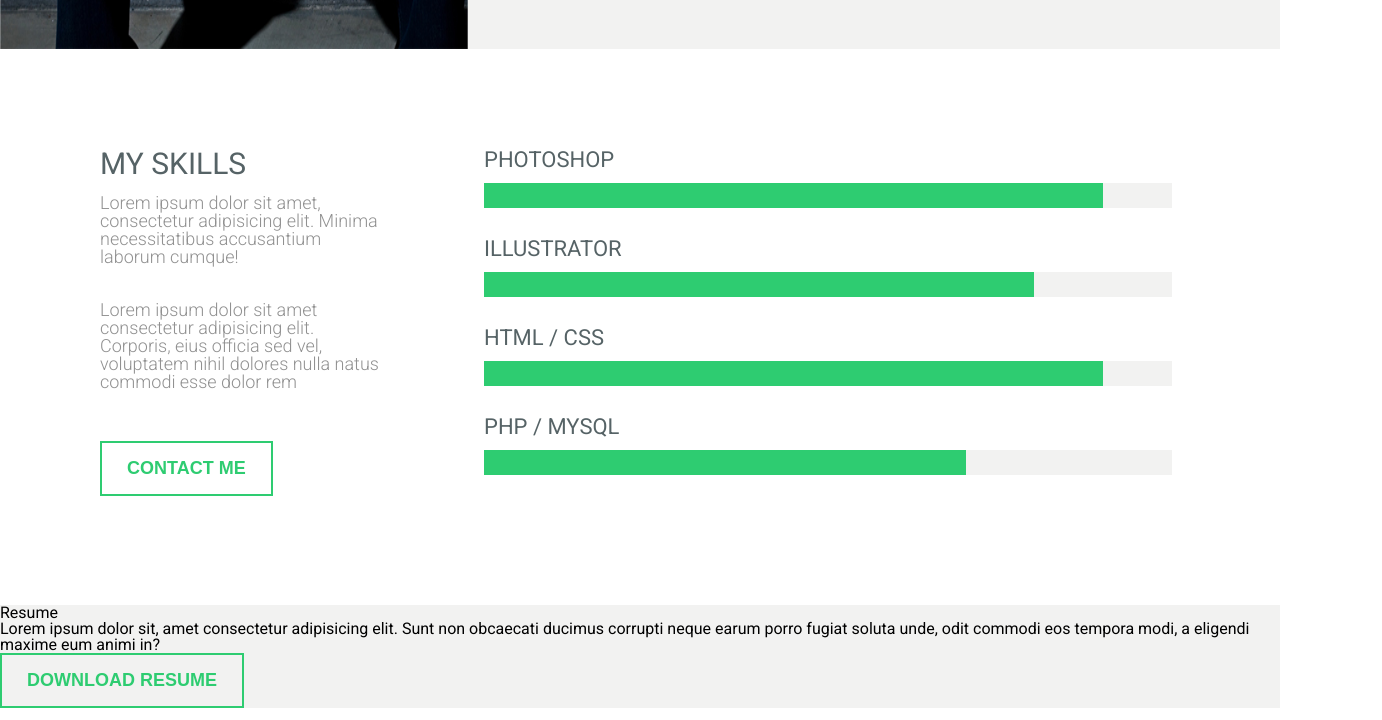
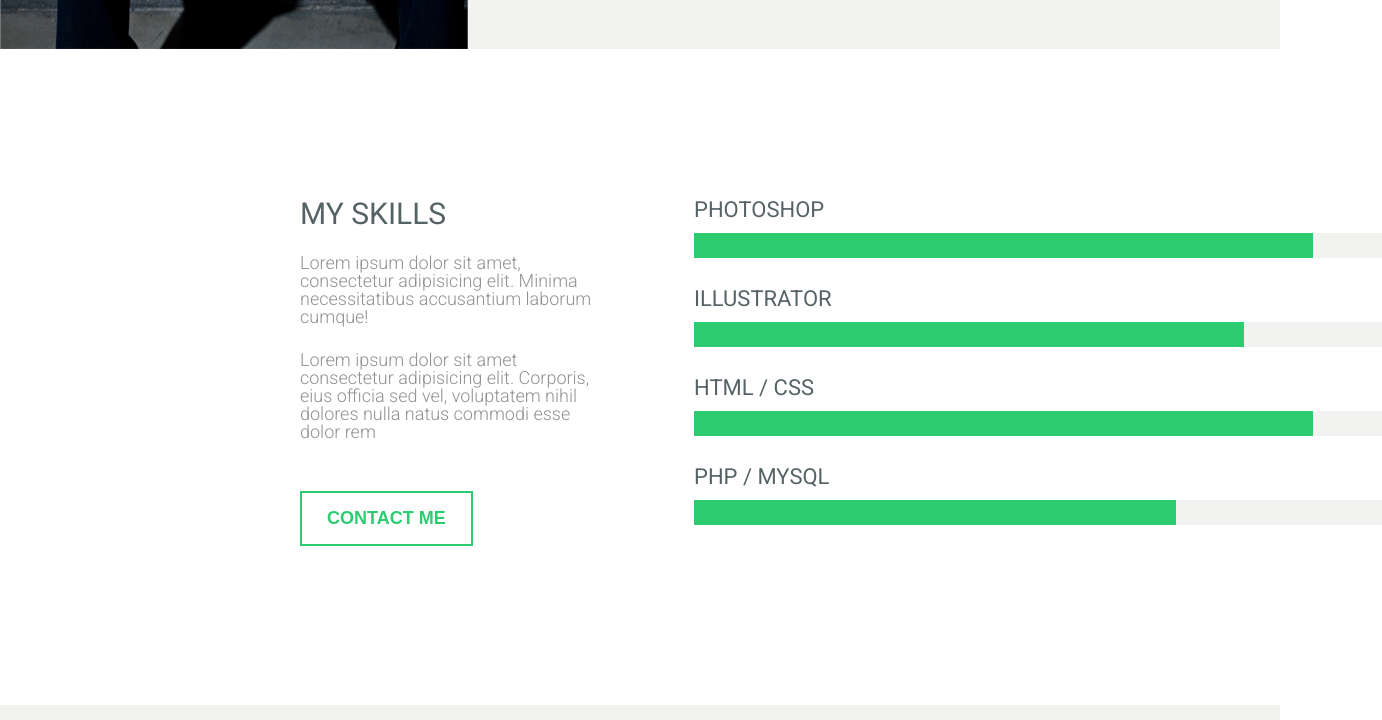
Before and after one commit to SolntsevDaniil/Landing-1, a plain HTML site: page index.html in a window 1280 px wide. Shown: the part 2020-2740 px from the top of the page, 1382 px wide, since content can reach past the window. Drawn offline with Linux system fonts and the light colour scheme.

Commit message:
Version 2.3.5

```diff
--- a/sass/_buttons.scss
+++ b/sass/_buttons.scss
@@ -12,6 +12,7 @@
         color: $white;
         border: 2px solid $white;
         &:hover {
+            color: $green;
             background-color: $dark;
             border: 2px solid $dark;
         }
--- /dev/null
+++ b/sass/_resume.scss
@@ -0,0 +1,16 @@
+.resume {
+    padding: 120px 0 120px 0;
+    text-align: center;
+    background-color: $greyBGC;
+    &__title {
+        font-size: 30px;
+        color: $darkGrey;
+        text-transform: uppercase;
+    }
+    &__text {
+        font-size: 18px;
+        font-weight: lighter;
+        padding: 10px 0 30px 0;
+        line-height: 1.2;
+    }
+}
--- a/sass/_skills.scss
+++ b/sass/_skills.scss
@@ -1,18 +1,18 @@
 .skills {
     display: flex;
-    padding-bottom: 100px;
+    padding: 150px 0 150px 300px;
     background-color: $white;
+
     &-wrap { width: 30%; }
     &__title {
         font-size: 30px;
-        padding: 100px 0 0 100px;
 
         text-transform: uppercase;
         color: $darkGrey;
     }
     &__text {
         font-size: 18px;
-        padding: 15px 0 20px 100px;
+        padding-top: 25px;
 
         font-weight: lighter;
         color: $greyText;
@@ -21,12 +21,10 @@
             padding-bottom: 50px;
         }
     }
-    .button { margin-left: 100px; }
 }
 
 .progress {
-    margin-top: 100px;
-    margin: 100px 0 0 100px;
+    margin-left: 100px;
     &__title {
         font-size: 22px;
         padding-bottom: 12px;
--- a/sass/styles.scss
+++ b/sass/styles.scss
@@ -8,3 +8,4 @@
 @import 'nav';
 @import 'about';
 @import 'skills';
+@import 'resume';
```
Also changed, not shown: css/styles.css, 1 other file.
